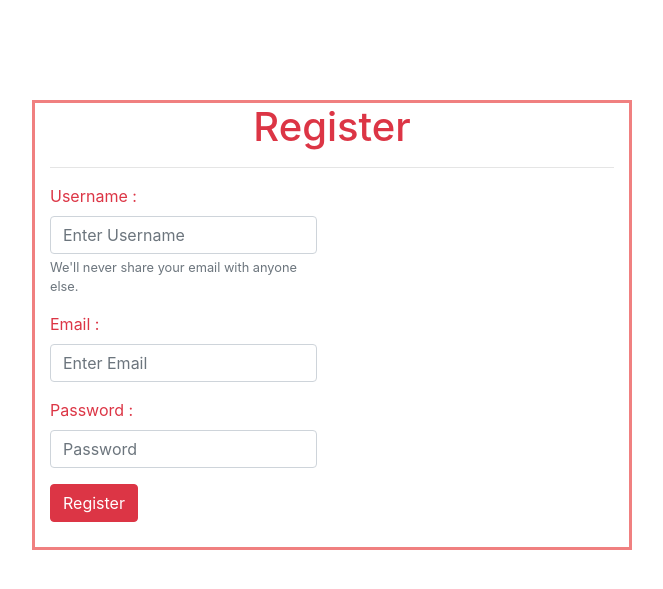
After one commit to aytekin827/django_fastgram, a Django app: page /register/ in a window 1280 px wide. The commit adds this page. Shown: the top 589 px of the page, without its empty margins (68-731 px from the left). Run offline with Django 4.2, Linux system fonts and the light colour scheme.

Commit message:
코드 오류 수정

```diff
--- a/apis/templates/_base.html
+++ b/apis/templates/_base.html
@@ -4,9 +4,12 @@
     <meta charset="UTF-8">
     <meta http-equiv="X-UA-Compatible" content="IE=edge">
     <meta name="viewport" content="width=device-width, initial-scale=1.0">
-    <link href="https://cdn.jsdelivr.net/npm/bootstrap@5.0.2/dist/css/bootstrap.min.css" rel="stylesheet" integrity="sha384-EVSTQN3/azprG1Anm3QDgpJLIm9Nao0Yz1ztcQTwFspd3yD65VohhpuuCOmLASjC" crossorigin="anonymous">
+
+    <link rel="stylesheet" href="https://cdn.jsdelivr.net/npm/bootstrap@4.0.0/dist/css/bootstrap.min.css" integrity="sha384-Gn5384xqQ1aoWXA+058RXPxPg6fy4IWvTNh0E263XmFcJlSAwiGgFAW/dAiS6JXm" crossorigin="anonymous">
+    <link rel="stylesheet" href="https://cdnjs.cloudflare.com/ajax/libs/font-awesome/4.7.0/css/font-awesome.min.css">
     <script src="https://cdn.jsdelivr.net/npm/bootstrap@5.0.2/dist/js/bootstrap.bundle.min.js" integrity="sha384-MrcW6ZMFYlzcLA8Nl+NtUVF0sA7MsXsP1UyJoMp4YLEuNSfAP+JcXn/tWtIaxVXM" crossorigin="anonymous"></script>
     <title>{% block title %}{% endblock %}</title>
+
     {% block header %}
     {% endblock %}
 
--- a/apis/templates/home.html
+++ b/apis/templates/home.html
@@ -1,11 +1,12 @@
 {% extends "_base.html" %}
 {% load static %}
+
 {% block title %}
 홈페이지
 {% endblock %}
 
 {% block contents %}
-<h1> login </h1>
+<h1> homepage </h1>
 {{ request.user }}
     <input type="text", id="username">
     <input type="password", id="password">
--- /dev/null
+++ b/apis/templates/register.html
@@ -0,0 +1,55 @@
+{% extends "_base.html" %}
+
+{% block title %}
+register page
+{% endblock %}
+
+{% block header %}
+{% load static %}
+<link rel="stylesheet" href="{% static 'css/register.css' %}">
+{% endblock %}
+
+{% block contents %}
+
+<div class="register">
+    <div class="col-md-12">
+        <h1 class="text-center text-danger">
+            Register
+        </h1>
+        <hr>
+    </div>
+    <div class="col-md-6">
+        <div class="form-group">
+            <label for="InputUsername" class="text-danger">Username :</label>
+            <input type="text" class="form-control" id="username" placeholder="Enter Username">
+            <small id="emailHelp" class="form-text text-muted">We'll never share your email with anyone else.</small>
+        </div>
+        <div class="form-group">
+            <label for="InputEmail" class="text-danger">Email :</label>
+            <input type="email" class="form-control" id="email" placeholder="Enter Email">
+        </div>
+        <div class="form-group">
+            <label for="InputPassword" class="text-danger">Password :</label>
+            <input type="password" class="form-control" id="password" placeholder="Password">
+        </div>
+        <button class="btn btn-danger" id="register">Register</button>
+        <!-- jquery cdn -->
+        <script src="https://code.jquery.com/jquery-3.6.0.js" integrity="sha256-H+K7U5CnXl1h5ywQfKtSj8PCmoN9aaq30gDh27Xc0jk=" crossorigin="anonymous"></script>
+
+        <script>
+            $(document).ready(function() {
+                $('#register').click(function() {
+                    $.post('/apis/v1/users/create/', {'username': $('#username').val(), 'password': $('#password').val(), 'email':$('#email').val()}, function() {
+                        alert('가입을 환영합니다!');
+                        window.location = {% url 'login' %};
+                    }).fail(function(data) {
+                        alert(data.responseJSON.message);
+                });
+            });
+        });
+        </script>
+
+    </div>
+</div>
+
+{% endblock %}
--- a/fastgram/urls.py
+++ b/fastgram/urls.py
@@ -1,34 +1,32 @@
-"""fastgram URL Configuration
-
-The `urlpatterns` list routes URLs to views. For more information please see:
-    https://docs.djangoproject.com/en/4.0/topics/http/urls/
-Examples:
-Function views
-    1. Add an import:  from my_app import views
-    2. Add a URL to urlpatterns:  path('', views.home, name='home')
-Class-based views
-    1. Add an import:  from other_app.views import Home
-    2. Add a URL to urlpatterns:  path('', Home.as_view(), name='home')
-Including another URLconf
-    1. Import the include() function: from django.urls import include, path
-    2. Add a URL to urlpatterns:  path('blog/', include('blog.urls'))
-"""
 from django.contrib import admin
 from django.urls import path, include
 from django.conf import settings
 from django.views.generic import TemplateView
+from django.conf.urls.static import static
+from django.shortcuts import redirect
 
 from contents.views import HomeView
+
+
+class NonUserTemplateView(TemplateView):
+    def dispatch(self, request, *args, **kwargs):
+        if not request.user.is_anonymous:
+            print('로그인이 되어 홈페이지로 이동합니다')
+            return redirect('contents_home')
+        return super().dispatch(request, *args, **kwargs)
+
 
 urlpatterns = [
     path('admin/', admin.site.urls),
     path('apis/', include('apis.urls')),
     path('', HomeView.as_view(), name='contents_home'),
-    path('login/', TemplateView.as_view(template_name='login.html'), name='login')
+    path('login/', NonUserTemplateView.as_view(template_name='login.html'), name='login'),
+    path('register/', NonUserTemplateView.as_view(template_name='register.html'), name='register')
 ]
+
+urlpatterns += static(settings.MEDIA_URL, document_root=settings.MEDIA_ROOT)
+urlpatterns += static(settings.STATIC_URL, document_root=settings.STATIC_ROOT)
 
 if settings.DEBUG:
     import debug_toolbar
-    urlpatterns += [
-            path(r'^__debug__/', include(debug_toolbar.urls)),
-        ]
+    urlpatterns += [path('__debug__/', include(debug_toolbar.urls))]
--- a/static/css/register.css
+++ b/static/css/register.css
@@ -1,13 +1,19 @@
 #login .container {
     margin-top: 120px;
-    width: 200;
-    height: 400;
-    border: 2px solid #9c9c9c;
+    width: 600px;
+    height: 400px;
+    border: 2px solid lightcoral;
 }
 #login .container #login-row #login-column #login-box #login-form {
     padding: 20px;
-    color: blue;
 }
 #login .container #login-row #login-column #login-box #login-form #register-link {
     margin-top: -85px;
 }
+.register {
+    margin-top: 120px;
+    margin: 100px;
+    width: 600px;
+    height: 450px;
+    border: 3px solid lightcoral;
+}
```
Also changed, not shown: apis/templates/login.html (+20 -25 lines), apis/views.py (+16 -8 lines), fastgram/settings.py (+7 -3 lines).
